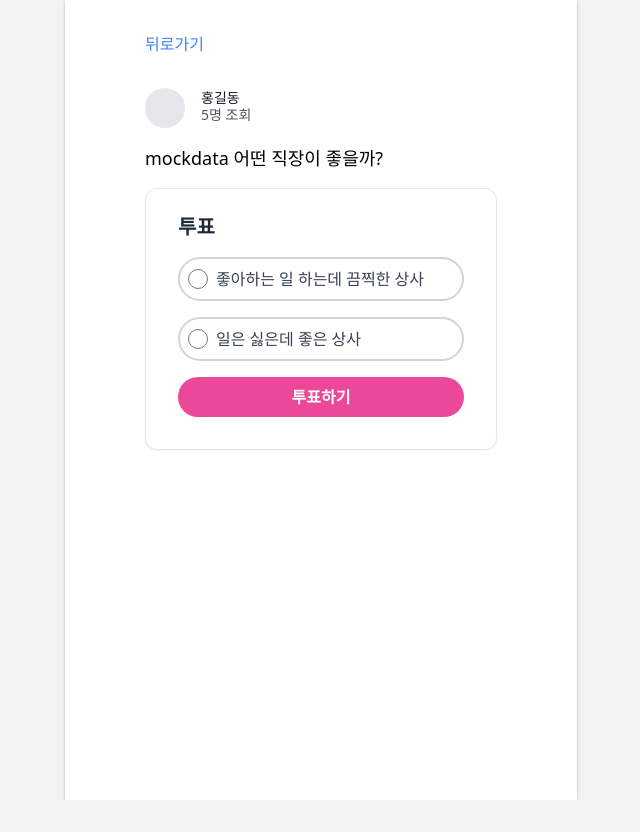
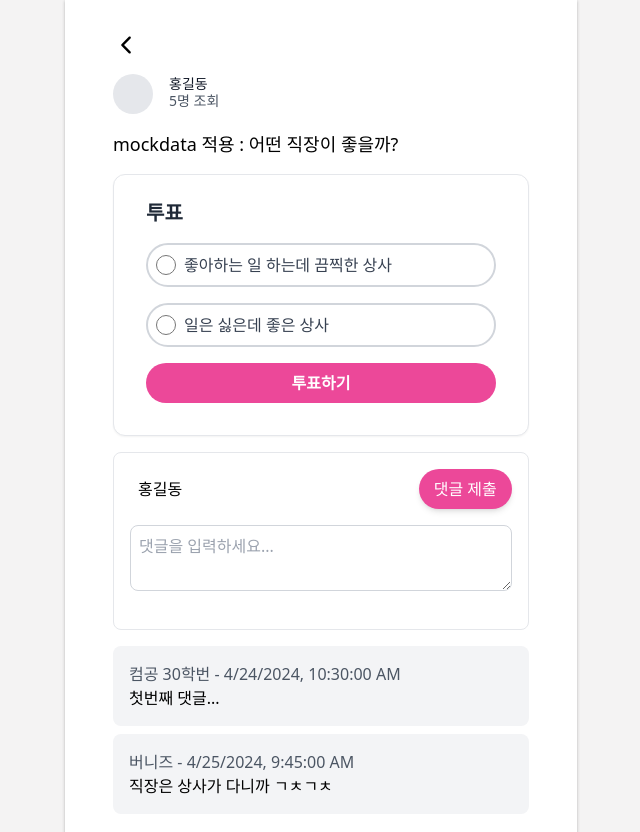
Before and after one commit to BOOPINION/Vote-FE2, a React (Create React App) app: page /vote-result in a window 1280 px wide. Shown: the top 832 px of the page, without its empty margins (319-959 px from the left). Before the commit the page ends 800 px from the top, so only its background shows below. Built offline with nearby package versions, Linux system fonts and the light colour scheme.

Commit message:
✨ 투표결과 댓글기능 추가 + mockdata

```diff
--- a/package.json
+++ b/package.json
@@ -10,6 +10,7 @@
     "@types/node": "^16.18.96",
     "@types/react": "^18.2.78",
     "@types/react-dom": "^18.2.25",
+    "chart.js": "^4.4.2",
     "framer-motion": "^11.0.28",
     "react": "^18.2.0",
     "react-dom": "^18.2.0",
--- a/public/mockdata.json
+++ b/public/mockdata.json
@@ -1,5 +1,5 @@
 {
-  "pollTitle": " mockdata 어떤 직장이 좋을까?",
+  "pollTitle": " mockdata 적용 : 어떤 직장이 좋을까?",
   "pollDescription": "선택해 주세요.",
   "username": "홍길동",
   "viewCount": 5,
@@ -12,6 +12,19 @@
       "count": 5,
       "label": "일은 싫은데 좋은 상사"
     }
-  }
-
+  },
+  "comments": [
+    {
+      "id": 1,
+      "username": "컴공 30학번",
+      "content": "첫번째 댓글...",
+      "createdAt": "2024-04-24T10:30:00Z"
+    },
+    {
+      "id": 2,
+      "username": "버니즈",
+      "content": "직장은 상사가 다니까 ㄱㅊㄱㅊ ",
+      "createdAt": "2024-04-25T09:45:00Z"
+    }
+  ]
 }
--- a/src/pages/voteResult.tsx
+++ b/src/pages/voteResult.tsx
@@ -1,5 +1,7 @@
 import React, { useState, useEffect, FormEvent } from 'react';
 import { motion } from 'framer-motion';
+import { Link } from 'react-router-dom';
+import { IoIosArrowBack } from 'react-icons/io';
 
 interface VoteOption {
   count: number;
@@ -19,6 +21,13 @@ interface PollData {
   results: PollResult[];
 }
 
+interface Comment {
+  id: number;
+  username: string;
+  content: string;
+  createdAt: Date;
+}
+
 function VoteResult() {
   const [selectedOption, setSelectedOption] = useState<string>('');
   const [isLoading, setIsLoading] = useState<boolean>(false);
@@ -29,8 +38,12 @@ function VoteResult() {
     pollDescription: '',
     username: '',
     viewCount: 0,
-        results: []
+    results: [],
   });
+
+  const [commentInput, setCommentInput] = useState<string>('');
+  const [commentUsername, setCommentUsername] = useState<string>('');
+  const [comments, setComments] = useState<Comment[]>([]);
 
   useEffect(() => {
     async function fetchData() {
@@ -42,14 +55,20 @@ function VoteResult() {
         pollDescription: data.pollDescription,
         username: data.username,
         viewCount: data.viewCount,
-                results: data.results
+        results: data.results,
       });
+      setCommentUsername(data.username);
+      setComments(data.comments);
+
     }
 
     fetchData();
   }, []);
 
-    const totalVotes: number = Object.values(votes).reduce((acc, option) => acc + option.count, 0);
+  const totalVotes: number = Object.values(votes).reduce(
+    (acc, option) => acc + option.count,
+    0
+  );
 
   const handleSubmit = async (event: FormEvent<HTMLFormElement>) => {
     event.preventDefault();
@@ -61,8 +80,8 @@ function VoteResult() {
         ...prevVotes,
         [selectedOption]: {
           ...prevVotes[selectedOption],
-                    count: prevVotes[selectedOption].count + 1
-                }
+          count: prevVotes[selectedOption].count + 1,
+        },
       }));
 
       setIsLoading(false);
@@ -70,10 +89,24 @@ function VoteResult() {
     }, 1000);
   };
 
+  const handleCommentSubmit = (event: FormEvent<HTMLFormElement>) => {
+    event.preventDefault();
+    const newComment: Comment = {
+      id: comments.length + 1,
+      username: pollData.username,
+      content: commentInput,
+      createdAt: new Date(),
+    };
+    setComments([...comments, newComment]);
+    setCommentInput('');
+  };
+
   return (
-        <div className="max-w-sm mx-auto p-4">
-            <div className="header mt-4 mb-8">
-                <button className="text-blue-500">뒤로가기</button>
+    <div className="max-w-md mx-auto p-4">
+      <div className="header pt-4 pb-4">
+        <Link to="/voteHome" className="text-black">
+          <IoIosArrowBack size="26px" />
+        </Link>
       </div>
       <div className="flex items-center mb-4">
         <div className="w-10 h-10 rounded-full bg-gray-200 mr-4"></div>
@@ -89,7 +122,9 @@ function VoteResult() {
           {Object.entries(votes).map(([key, { count, label }]) => (
             <div key={key} className="mb-4">
               <div className="flex items-center justify-between">
-                                <div className="text-sm font-medium text-gray-800">{label}</div>
+                <div className="text-sm font-medium text-gray-800">
+                  {label}
+                </div>
                 <div className="text-xs font-semibold text-pink-500">
                   {count}표 / {((count / totalVotes) * 100).toFixed(0)}%
                 </div>
@@ -98,7 +133,7 @@ function VoteResult() {
                 className="w-full bg-pink-500 rounded-full h-6 overflow-hidden my-2"
                 initial={{ width: 0 }}
                 animate={{ width: `${(count / totalVotes) * 100}%` }}
-                                transition={{ duration: 0.5, ease: "easeOut" }}
+                transition={{ duration: 0.5, ease: 'easeOut' }}
                 style={{ width: `${(count / totalVotes) * 100}%` }}
               />
             </div>
@@ -120,7 +155,9 @@ function VoteResult() {
               <div
                 key={key}
                 className={`mb-4 p-2 rounded-full border-2 ${
-                                    selectedOption === key ? "bg-pink-100 border-pink-500" : "border-gray-300"
+                  selectedOption === key
+                    ? 'bg-pink-100 border-pink-500'
+                    : 'border-gray-300'
                 }`}
               >
                 <label className="flex items-center cursor-pointer">
@@ -138,7 +175,9 @@ function VoteResult() {
             ))}
             <button
               className={`w-full py-2 rounded-full font-bold flex justify-center items-center focus:outline-none focus:shadow-outline transition-colors ${
-                                isLoading ? "bg-gray-300 cursor-not-allowed text-gray-700" : "bg-pink-500 hover:bg-pink-600 text-white"
+                isLoading
+                  ? 'bg-gray-300 cursor-not-allowed text-gray-700'
+                  : 'bg-pink-500 hover:bg-pink-600 text-white'
               }`}
               type="submit"
               disabled={isLoading}
@@ -168,16 +207,53 @@ function VoteResult() {
                   투표 처리 중
                 </>
               ) : (
-                                "투표하기"
+                '투표하기'
               )}
             </button>
           </form>
         </div>
       )}
 
+<form
+        onSubmit={handleCommentSubmit}
+        className="bottom-0 items-center max-w-md mx-auto p-4  px-4 pb-4 bg-white border rounded-lg"
+      >
+        <div className="flex justify-between items-center mb-4 ">
+        <input
+            type="text"
+            className="w-3/4 p-2  border-gray-300 rounded-lg mr-2"
+            placeholder="닉네임을 입력하세요"
+            value={pollData.username}
+            readOnly
+          />
+          <button
+            className="w-1/4 bg-pink-500 text-white py-2 rounded-full shadow-md hover:bg-pink-600 transition-colors"
+            type="submit"
+          >
+            댓글 제출
+          </button>
+        </div>
+        <textarea
+          className="w-full p-2 border border-gray-300 rounded-lg mb-4"
+          placeholder="댓글을 입력하세요..."
+          value={commentInput}
+          onChange={(e) => setCommentInput(e.target.value)}
+        ></textarea>
+      </form>
+
+      <div className="mt-4">
+        {comments.map((comment) => (
+          <div key={comment.id} className="bg-gray-100 p-4 rounded-lg mb-2">
+            <p className="text-gray-600 ">
+              {comment.username} -{' '}
+              {new Date(comment.createdAt).toLocaleString()}
+            </p>
+            <p>{comment.content}</p>
+          </div>
+        ))}
+      </div>
     </div>
   );
-
 }
 
 export default VoteResult;
```
Also changed, not shown: 1 other file (tests, documents, lock files or other folders). Lines whose indentation alone changed are shown as unchanged.
